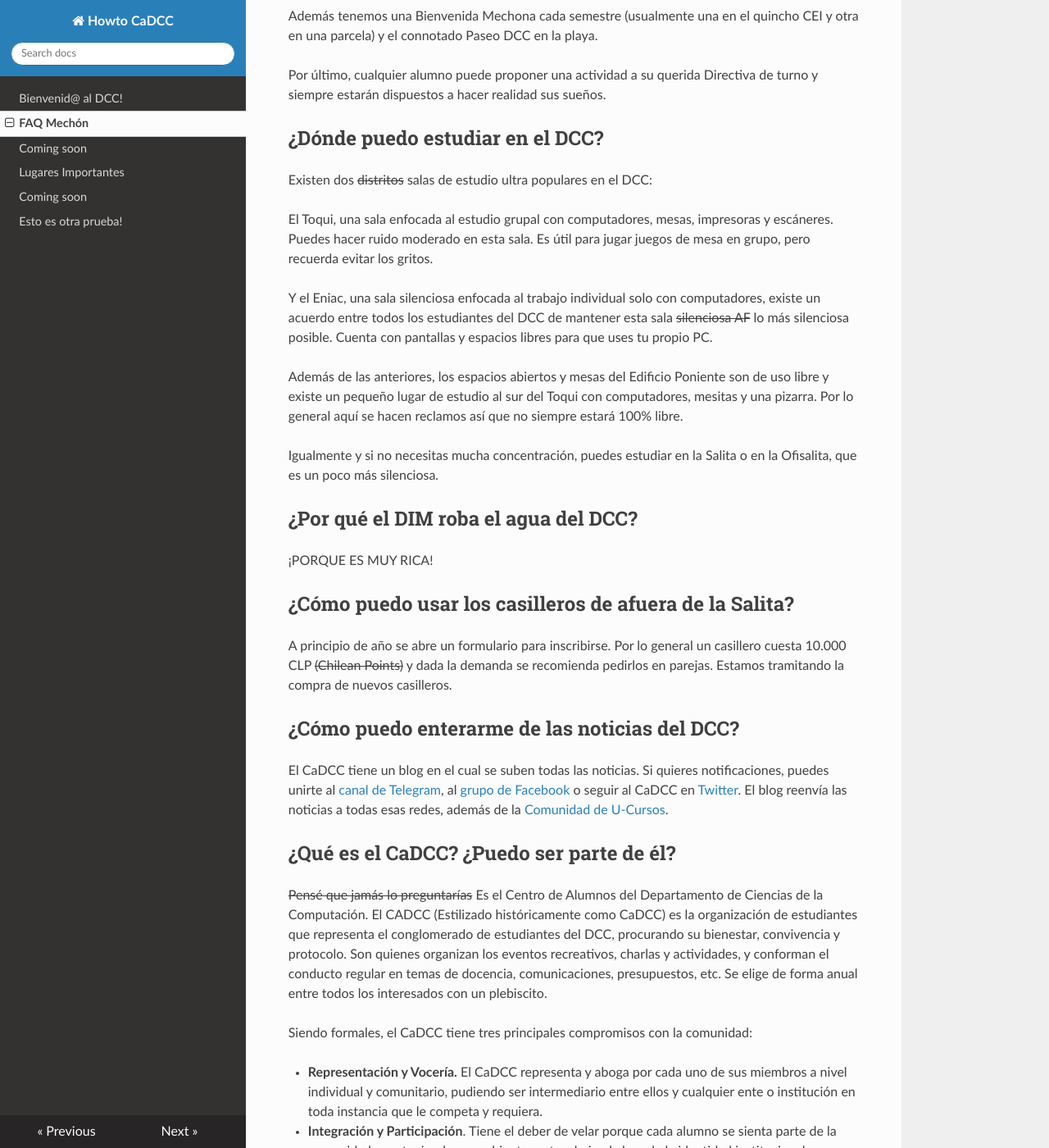
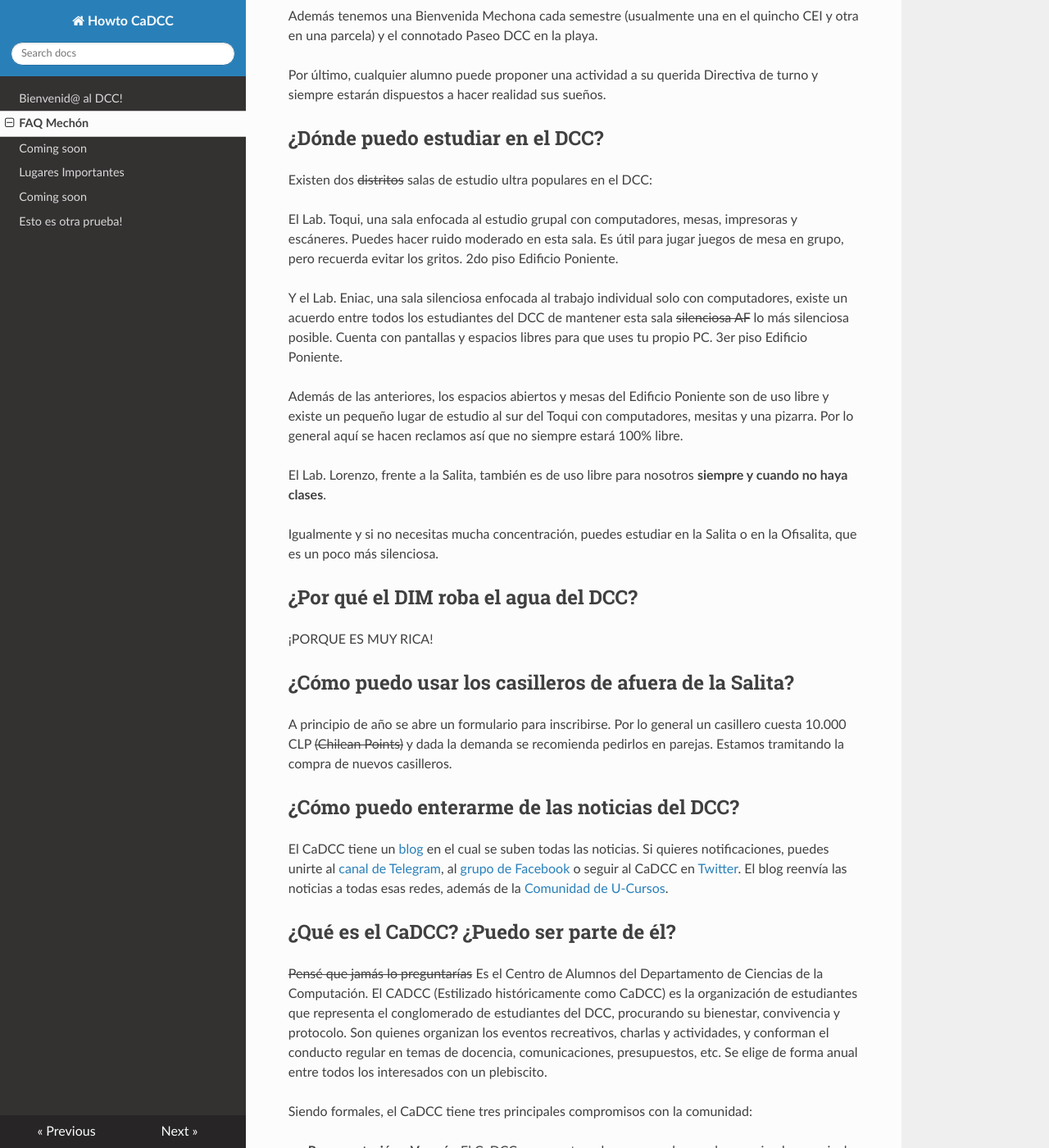
Before and after one commit to cadcc/howto, an MkDocs documentation site: the page built from docs/FAQ Mechón.md, in a window 1280 px wide and 1400 px high, scrolled down 1707 px. Shown: the whole window at 82% size. Built offline with MkDocs 1.6.1, drawn with Linux system fonts in a browser that asks for light colours; nearby versions of some CDN libraries.

```diff
--- a/docs/FAQ Mechón.md
+++ b/docs/FAQ Mechón.md
@@ -52,11 +52,13 @@ Por último, cualquier alumno puede proponer una actividad a su querida Directiv
 
 Existen dos <s>distritos</s> salas de estudio ultra populares en el DCC:
 
-El Toqui, una sala enfocada al estudio grupal con computadores, mesas, impresoras y escáneres. Puedes hacer ruido moderado en esta sala. Es útil para jugar juegos de mesa en grupo, pero recuerda evitar los gritos.
+El Lab. Toqui, una sala enfocada al estudio grupal con computadores, mesas, impresoras y escáneres. Puedes hacer ruido moderado en esta sala. Es útil para jugar juegos de mesa en grupo, pero recuerda evitar los gritos. 2do piso Edificio Poniente.
 
-Y el Eniac, una sala silenciosa enfocada al trabajo individual solo con computadores, existe un acuerdo entre todos los estudiantes del DCC de mantener esta sala <s>silenciosa AF</s> lo más silenciosa posible. Cuenta con pantallas y espacios libres para que uses tu propio PC.
+Y el Lab. Eniac, una sala silenciosa enfocada al trabajo individual solo con computadores, existe un acuerdo entre todos los estudiantes del DCC de mantener esta sala <s>silenciosa AF</s> lo más silenciosa posible. Cuenta con pantallas y espacios libres para que uses tu propio PC. 3er piso Edificio Poniente.
 
 Además de las anteriores, los espacios abiertos y mesas del Edificio Poniente son de uso libre y existe un pequeño lugar de estudio al sur del Toqui con computadores, mesitas y una pizarra. Por lo general aquí se hacen reclamos así que no siempre estará 100% libre.
+
+El Lab. Lorenzo, frente a la Salita, también es de uso libre para nosotros **siempre y cuando no haya clases**.
 
 Igualmente y si no necesitas mucha concentración, puedes estudiar en la Salita o en la Ofisalita, que es un poco más silenciosa.
 
@@ -73,7 +75,7 @@ A principio de año se abre un formulario para inscribirse. Por lo general un ca
 
 ## ¿Cómo puedo enterarme de las noticias del DCC?
 
-El CaDCC tiene un blog en el cual se suben todas las noticias. Si quieres notificaciones, puedes unirte al [canal de Telegram](https://t.me/CaDCCInforma), al [grupo de Facebook](https://www.facebook.com/groups/CaDCCUchile/) o seguir al CaDCC en [Twitter](https://twitter.com/cadcc). El blog reenvía las noticias a todas esas redes, además de la [Comunidad de U-Cursos](https://www.u-cursos.cl/uchile/2008/0/COMCADCC/1/integrantes/postular).
+El CaDCC tiene un [blog](cadcc.cl) en el cual se suben todas las noticias. Si quieres notificaciones, puedes unirte al [canal de Telegram](https://t.me/CaDCCInforma), al [grupo de Facebook](https://www.facebook.com/groups/CaDCCUchile/) o seguir al CaDCC en [Twitter](https://twitter.com/cadcc). El blog reenvía las noticias a todas esas redes, además de la [Comunidad de U-Cursos](https://www.u-cursos.cl/uchile/2008/0/COMCADCC/1/integrantes/postular).
 
 
 ## ¿Qué es el CaDCC? ¿Puedo ser parte de él?
```
